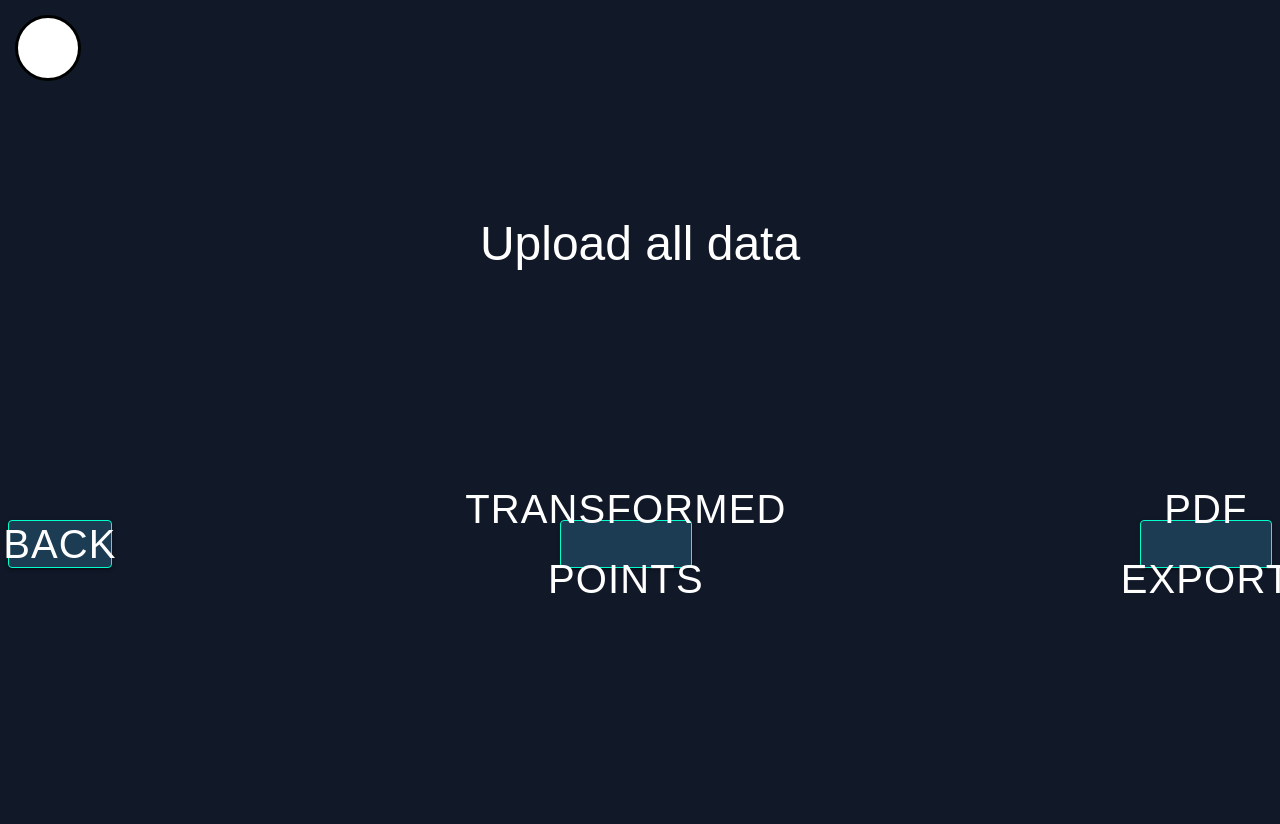
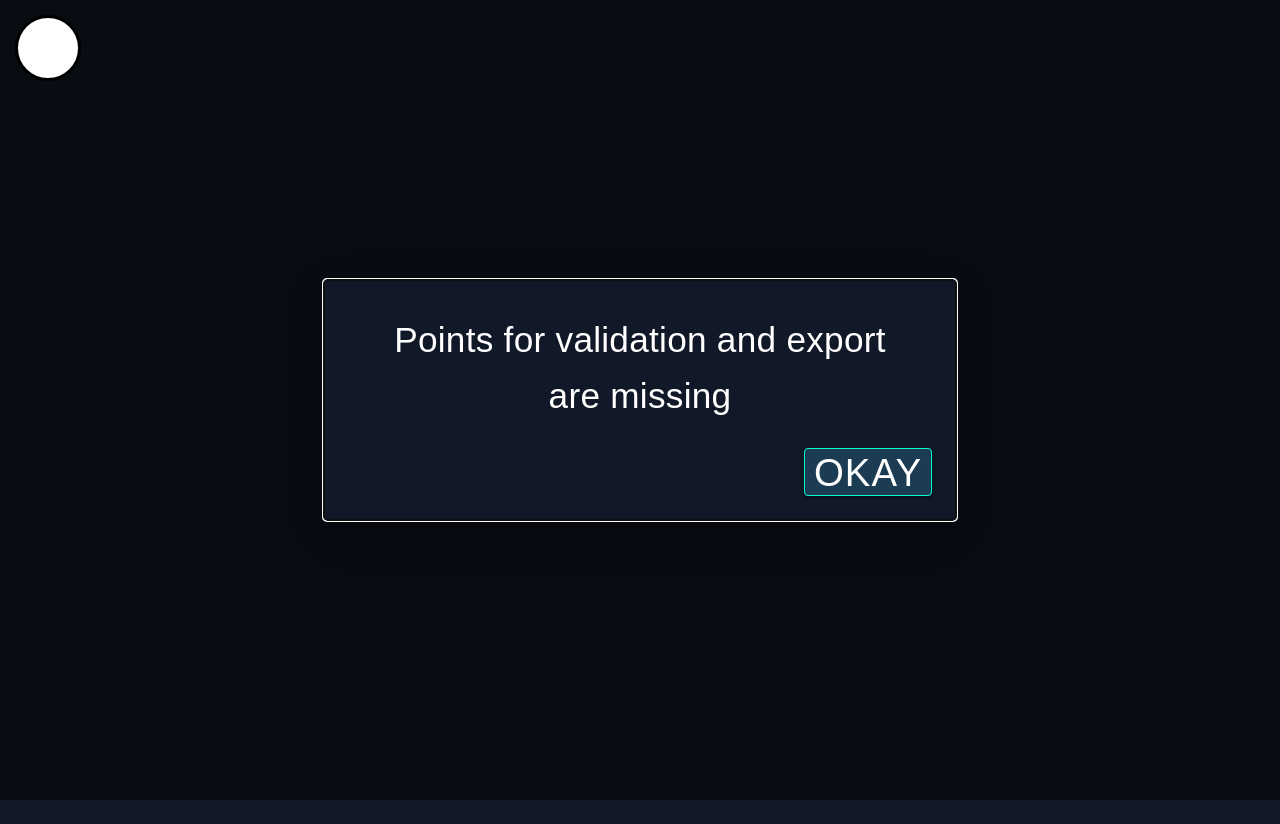
Before and after one commit to kristian-ziga/football-field, a React app in the folder frontend/: page /finalValidation in a window 1280 px wide. After the commit the page ends 800 px from the top, so only its background shows below. Built offline with nearby package versions, Linux system fonts and the light colour scheme; the HTML template or start-up script is replaced by a standard one; a web font is replaced by a local one.

Commit message:
added export of transformed points

```diff
--- a/frontend/src/pages/FinalValidation.tsx
+++ b/frontend/src/pages/FinalValidation.tsx
@@ -1,18 +1,78 @@
-import { Button } from "@mui/material";
-import { useNavigate } from "react-router-dom";
+import { Button, Dialog, DialogActions, DialogTitle } from "@mui/material";
+import { Link, useNavigate } from "react-router-dom";
+import { useAppStorage } from "../visualization/StorageProvider";
 
 
 export default function FinalValidation() {
+    const { getMainPoints } = useAppStorage();
     const navigate = useNavigate();
+    const mainPoints = getMainPoints();
+
+    if (!mainPoints || mainPoints.length < 31) {
+        return (
+            <Dialog
+                open={true}
+                sx={{
+                    "& .MuiPaper-root": {
+                        backgroundColor: "#111827",
+                        color: "white",
+                        padding: "1rem"
+                    },
+                }}
+                >
+                <DialogTitle
+                        sx={{
+                            fontSize: "clamp(1.2rem, 10vw, 2.2rem)",
+                            color: "white",
+                            textAlign: "center",
+                        }}
+                    >
+                        Points for validation and export are missing
+                </DialogTitle>
+                <DialogActions>
+                    <Button variant="contained" component={Link} to="/uploadAllData" sx={{
+                        width: "clamp(7rem, 10vw, 20rem)",
+                        height: "clamp(2rem, 6vh, 10rem)",
+                        padding: "1rem",
+                        fontSize: "clamp(1.7rem, 3vw, 2.5rem)",
+                        whiteSpace: "normal",
+                        textAlign: "center",
+                        border: "1px solid",
+                        justifyContent: "center",
+                    }}>
+                        OKAY
+                    </Button>
+                </DialogActions>
+            </Dialog>
+        );
+    }
 
     const handleExportPdf = () => {
         {/* TODO: export pdf*/}
         return;
     };
 
-    const handleExportTransformedPoints = () => {
-        {/* TODO: export points*/}
-        return;
+   const handleExportTransformedPoints = () => {
+        if (!mainPoints || mainPoints.length < 31) return;
+
+        // Build txt content
+        const lines: string[] = [];
+        for (let i = 0; i < 31; i++) {
+            const [x, y, z] = mainPoints[i];
+            lines.push(`${i + 1} ${x} ${y} ${z}`);
+        }
+        const content = lines.join("\n") + "\n";
+
+        // Download as .txt
+        const blob = new Blob([content], { type: "text/plain;charset=utf-8" });
+        const url = URL.createObjectURL(blob);
+
+        const a = document.createElement("a");
+        a.href = url;
+        a.download = "points.txt";
+        a.click();
+
+        URL.revokeObjectURL(url);
     };
 
     const handleBack = () => {
```
